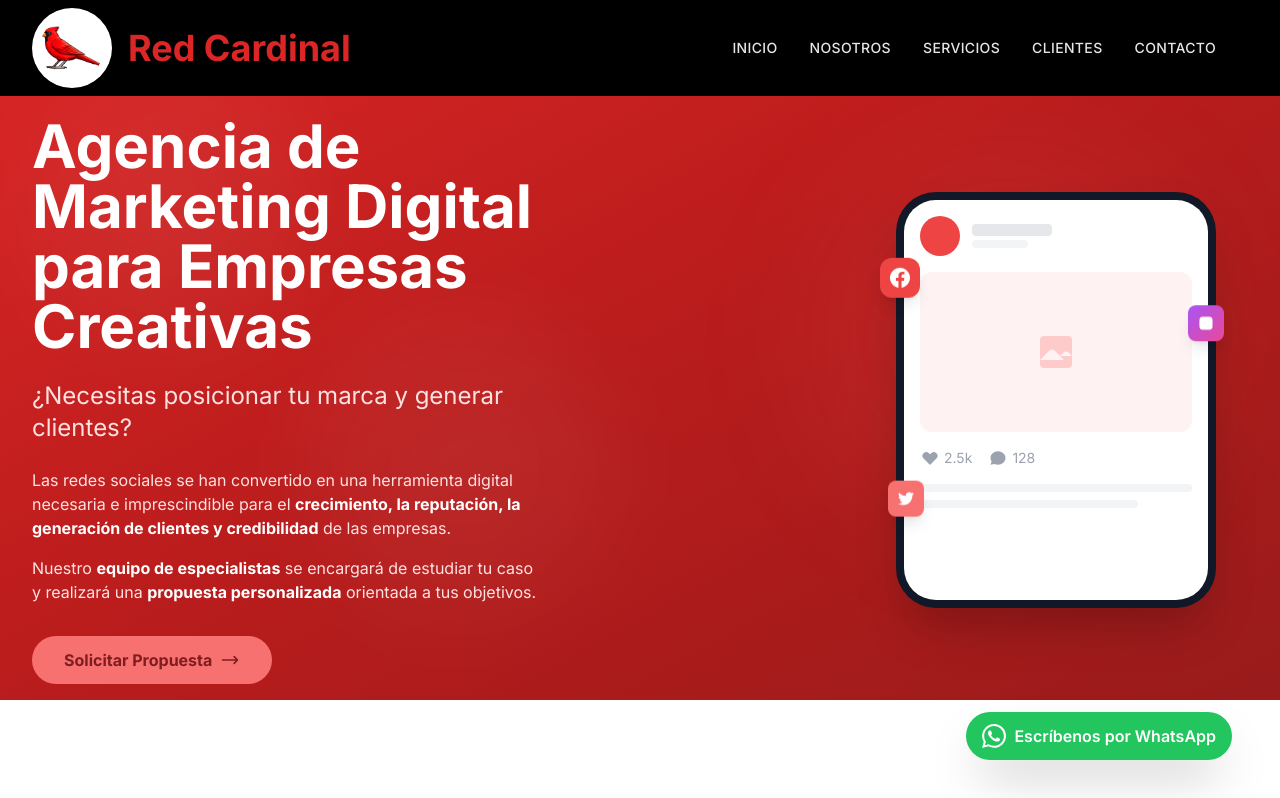
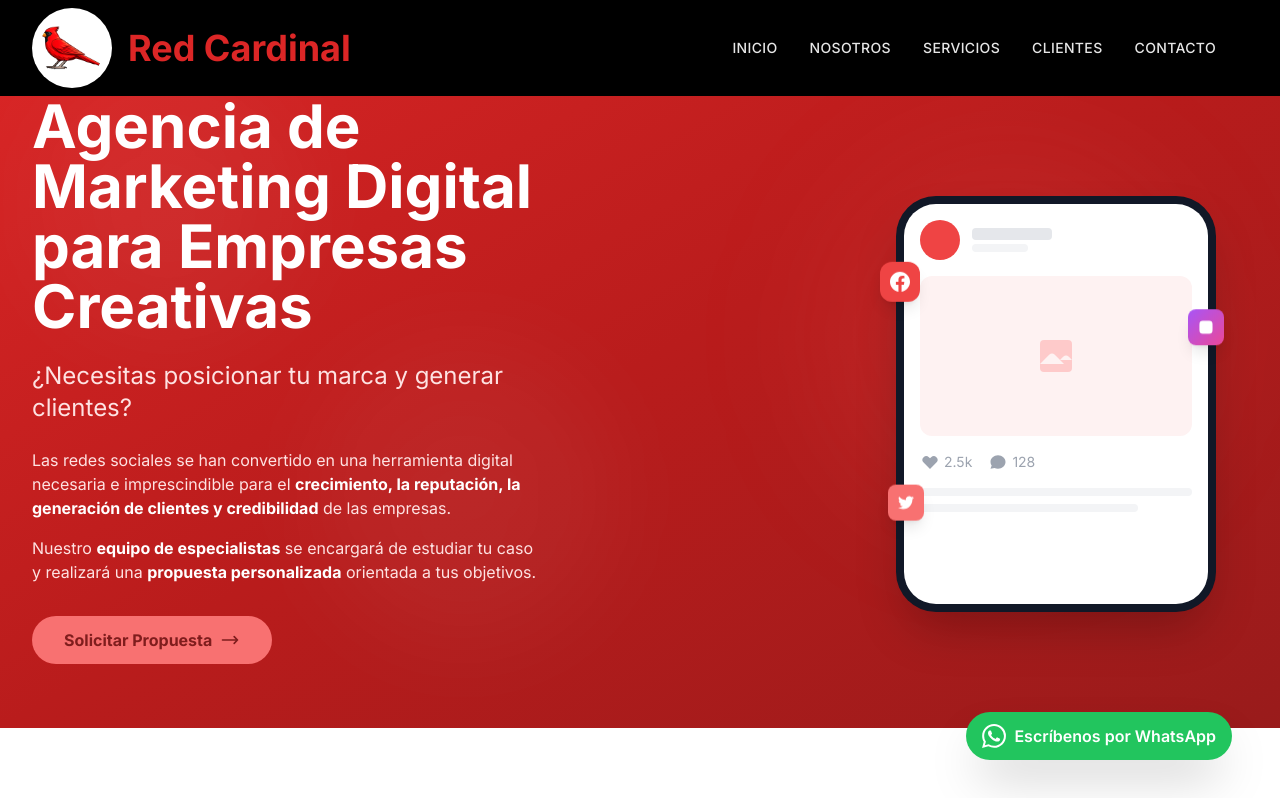
Before and after one commit to chaplatorre03-cpu/redcardinal, a Next.js app: page / in a window 1280 px wide. Shown: the top 798 px of the page. Built offline with nearby package versions, Linux system fonts and the light colour scheme.

Commit message:
Settings position

```diff
--- a/components/ClientsSection.tsx
+++ b/components/ClientsSection.tsx
@@ -17,7 +17,7 @@ export default function ClientsSection() {
     const scrollClients = [...clients, ...clients];
 
     return (
-        <section id="clientes" className="py-20 bg-white border-y border-gray-100 overflow-hidden relative">
+        <section id="clientes" className="py-20 pb-32 bg-white border-y border-gray-100 overflow-hidden relative">
             {/* Background decoration */}
             <div className="absolute top-0 left-0 w-full h-1 bg-gradient-to-r from-transparent via-red-500/10 to-transparent"></div>
 
--- a/components/HeroSection.tsx
+++ b/components/HeroSection.tsx
@@ -4,7 +4,7 @@ import AnimatedSection from './AnimatedSection';
 
 export default function HeroSection() {
     return (
-        <section id="inicio" className="min-h-[60vh] flex items-start bg-gradient-to-br from-red-600 via-red-700 to-red-800 pt-[100px] relative overflow-hidden">
+        <section id="inicio" className="min-h-[60vh] flex items-start bg-gradient-to-br from-red-600 via-red-700 to-red-800 pt-[80px] relative overflow-hidden">
             {/* Animated background blobs */}
             <div className="absolute inset-0 pointer-events-none">
                 <div className="absolute top-20 left-10 w-64 h-64 bg-white/5 rounded-full blur-3xl blob blob-1"></div>
@@ -41,7 +41,7 @@ export default function HeroSection() {
                             </div>
                         </AnimatedSection>
 
-                        <AnimatedSection animation="fade-up" delay={300}>
+                        <AnimatedSection animation="fade-up" delay={300} className="mb-12">
                             <a
                                 href="#contacto"
                                 onClick={(e) => {
```
